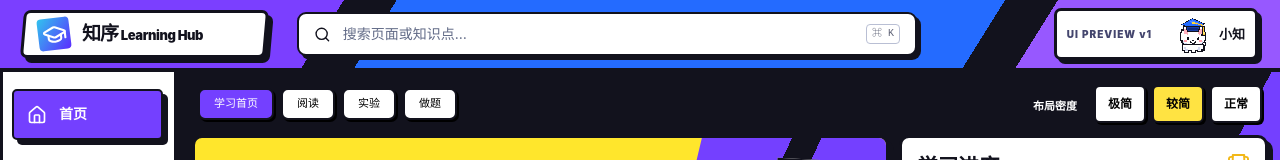
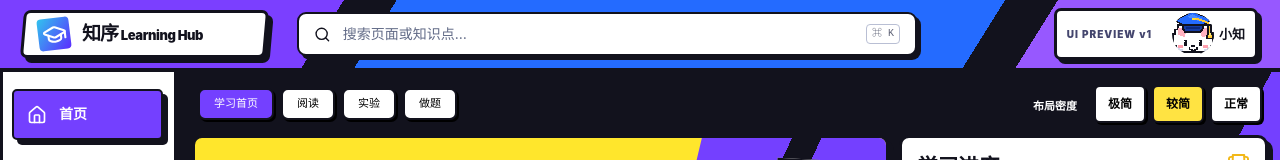
Before and after one commit to colddreamxiaowd/ContinueLeanringWithAI, a Next.js app in the folder web/: page / in a window 1280 px wide. Shown: the top 160 px of the page. Built offline with nearby package versions, Linux system fonts and the light colour scheme.

Commit message:
refactor(mascot): use canonical Xiaozhi in header, hero and feedback

```diff
--- a/web/src/design/pixel-pop/pixel-pop-home.tsx
+++ b/web/src/design/pixel-pop/pixel-pop-home.tsx
@@ -8,7 +8,7 @@ import {
   Home,LibraryBig,ListChecks,Menu,Play,RefreshCcw,Search,Settings2,
   Sparkles,Star,Trophy,X
 } from "lucide-react";
-import {PopButton,PopPanel,PixelCat,ProgressRing} from "@/design/pixel-pop/primitives";
+import {PopButton,PopPanel,PixelCat,Xiaozhi,ProgressRing} from "@/design/pixel-pop/primitives";
 import "./pixel-pop.css";
 
 type Density="minimal"|"balanced"|"normal";
@@ -90,7 +90,7 @@ function QuizCard({compact=false}:{compact?:boolean}){
       </button>)}
     </div>
     {selected!==null&&<div className={"pp-feedback "+(selected===1?"pp-feedback--good":"pp-feedback--retry")} role="status">
-      <PixelCat size={50} cheer={selected===1}/>
+      <Xiaozhi size={50} mood={selected===1?"celebrate":"encourage"}/>
       <span><strong>{selected===1?"答对了！":"再想一下"}</strong>
       栈遵循后进先出（LIFO）；最后入栈的元素最先出栈。这是演示练习，尚不保存到账号。</span>
     </div>}
@@ -277,7 +277,7 @@ export default function PixelPopHome(){
         </div>
         <div className="pp-top-right">
           <span className="pp-demo-label">UI PREVIEW v1</span>
-          <div className="pp-avatar"><PixelCat size={42}/><span>小知</span></div>
+          <div className="pp-avatar"><Xiaozhi size={42} pose="avatar" mood="idle"/><span>小知</span></div>
           <button type="button" className="pp-mobile-menu" aria-label={menuOpen?"关闭导航":"打开导航"} onClick={()=>setMenuOpen(!menuOpen)}>
             {menuOpen?<X size={21}/>:<Menu size={21}/>}
           </button>
```
